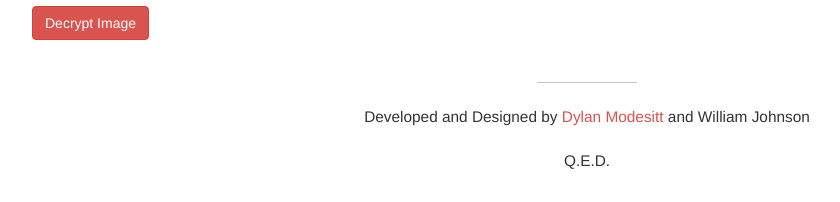
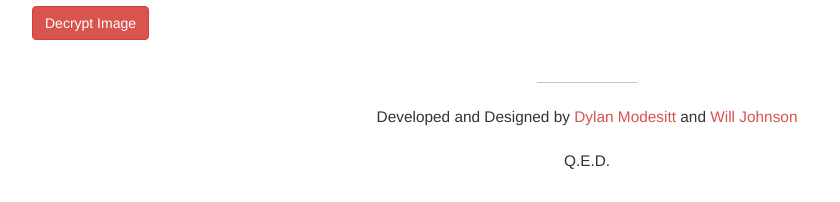
Before and after one commit to DylanModesitt/picryption, a PHP site: page /index.php in a window 1280 px wide. Shown: the part 1012-1214 px from the top of the page, without its empty margins (53-893 px from the left). Run offline with PHP 8.4, Linux system fonts and the light colour scheme.

Commit message:
added hyperlink to Will

```diff
--- a/assets/includes/footer.php
+++ b/assets/includes/footer.php
@@ -3,7 +3,7 @@
 	<div class="DMblock-line"></div>
 	<br>
 	<div class="col-xs-12">
-		<p> Developed and Designed by <a href="http://www.dylanmodesitt.com">Dylan Modesitt</a> and William Johnson</p>
+		<p> Developed and Designed by <a href="http://www.dylanmodesitt.com">Dylan Modesitt</a> and <a href="https://www.linkedin.com/profile/view?id=AAkAABU5Ab8B3DQ5-8eqSBLghydSO6OnfoDGJMQ&authType=NAME_SEARCH&authToken=LFbs&locale=en_US&trk=tyah&trkInfo=clickedVertical%3Amynetwork%2CclickedEntityId%3A356057535%2CauthType%3ANAME_SEARCH%2Cidx%3A1-1-1%2CtarId%3A1448740643604%2Ctas%3Awill%20joh">Will Johnson</a> </p>
 	</div>
 	<br>
 	<br>
```
